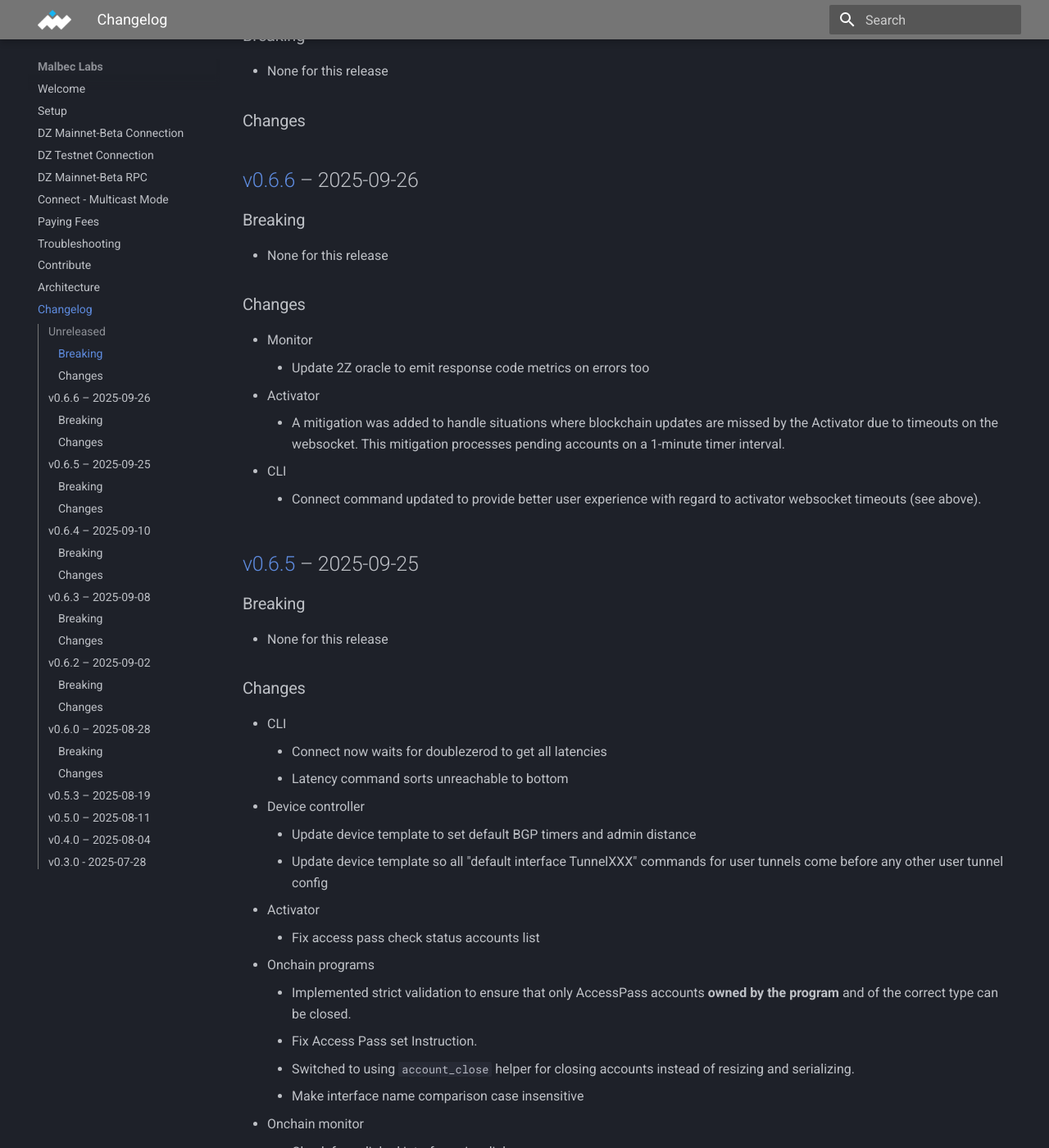
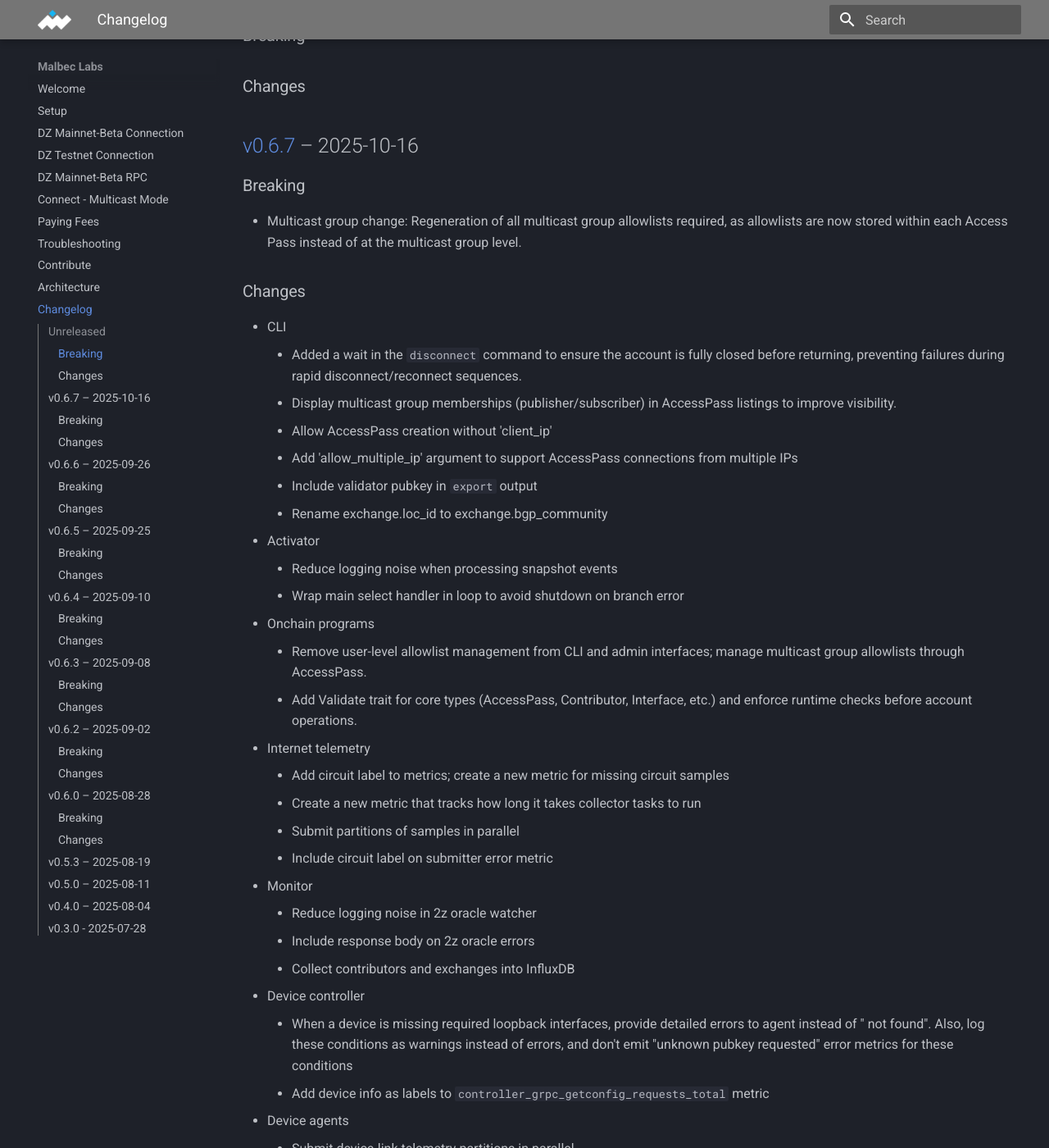
Before and after one commit to malbeclabs/docs, an MkDocs documentation site: the page built from docs/changelog.md, in a window 1280 px wide and 1400 px high, scrolled down 268 px. Shown: the whole window at 82% size. Built offline with MkDocs 1.6.1 and Material for MkDocs 9.7.7, drawn with Linux system fonts in a browser that asks for light colours; some of the changed text lies outside the part shown.

Commit message:
update user flow testnet

```diff
--- a/docs/changelog.md
+++ b/docs/changelog.md
@@ -6,9 +6,53 @@ All notable changes to this project will be documented in this file.
 
 ### Breaking
 
-- None for this release
+### Changes
+
+## [v0.6.7](https://github.com/malbeclabs/doublezero/compare/client/v0.6.6...client/v0.6.7) – 2025-10-16
+
+### Breaking
+
+- Multicast group change: Regeneration of all multicast group allowlists required, as allowlists are now stored within each Access Pass instead of at the multicast group level.
 
 ### Changes
+
+- CLI
+    - Added a wait in the `disconnect` command to ensure the account is fully closed before returning, preventing failures during rapid disconnect/reconnect sequences.
+    - Display multicast group memberships (publisher/subscriber) in AccessPass listings to improve visibility.
+    - Allow AccessPass creation without 'client_ip'
+    - Add 'allow_multiple_ip' argument to support AccessPass connections from multiple IPs
+    - Include validator pubkey in `export` output
+    - Rename exchange.loc_id to exchange.bgp_community
+- Activator
+    - Reduce logging noise when processing snapshot events
+    - Wrap main select handler in loop to avoid shutdown on branch error
+- Onchain programs
+    - Remove user-level allowlist management from CLI and admin interfaces; manage multicast group allowlists through AccessPass.
+    - Add Validate trait for core types (AccessPass, Contributor, Interface, etc.) and enforce runtime checks before account operations.
+- Internet telemetry
+    - Add circuit label to metrics; create a new metric for missing circuit samples
+    - Create a new metric that tracks how long it takes collector tasks to run
+    - Submit partitions of samples in parallel
+    - Include circuit label on submitter error metric
+- Monitor
+    - Reduce logging noise in 2z oracle watcher
+    - Include response body on 2z oracle errors
+    - Collect contributors and exchanges into InfluxDB
+- Device controller
+    - When a device is missing required loopback interfaces, provide detailed errors to agent instead of "<pubkey> not found". Also, log these conditions as warnings instead of errors, and don't emit "unknown pubkey requested" error metrics for these conditions
+    - Add device info as labels to `controller_grpc_getconfig_requests_total` metric
+- Device agents
+    - Submit device-link telemetry partitions in parallel
+- Onchain programs
+    - Enable AccessPass with 'client_ip=0.0.0.0' to dynamically learn the user’s IP on first connection
+    - Enable AccessPass to support connections from multiple IPs (allowlist compatibility)
+    - Rename exchange.loc_id to exchange.bgp_community, and change it from u32 to u16
+- Telemetry data API
+    - Filter by contributor and link type
+- SDK/Go
+    - String serialization for exchanges status
+    - Exclude empty tags from influx serialization
+
 
 ## [v0.6.6](https://github.com/malbeclabs/doublezero/compare/client/v0.6.5...client/v0.6.6) – 2025-09-26
 
@@ -103,7 +146,6 @@ All notable changes to this project will be documented in this file.
     - Updated unit tests and e2e tests to validate the new initialization and activation flow.
 - Contributor Operations
     - Contributors must explicitly run device update to set a valid max_users and activate a Device.
-
 
 ## [v0.6.2](https://github.com/malbeclabs/doublezero/compare/client/v0.6.0...client/v0.6.2) – 2025-09-02
 
```
Also changed, not shown: other parts of docs/changelog.md (+0 -1 lines), docs/DZ Testnet Connection.md (+83 -96 lines).
